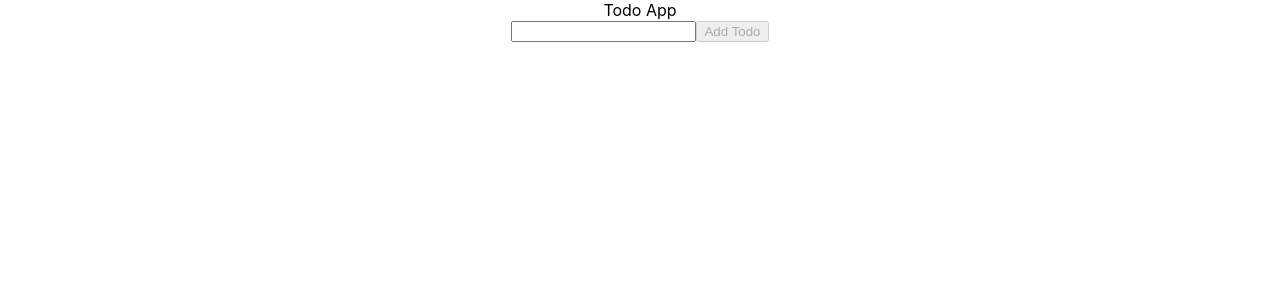
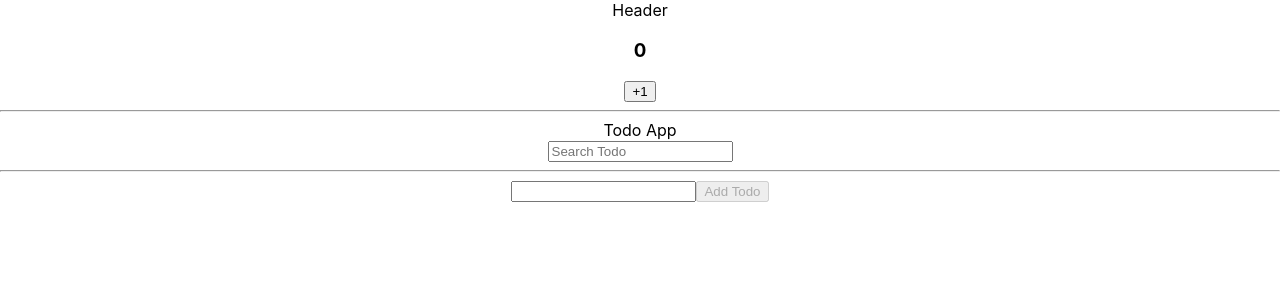
Before and after one commit to KeremAkkusDev/react-bootcamp, a React (Create React App) app: page / in a window 1280 px wide. Shown: the top 300 px of the page. Built offline with nearby package versions, Linux system fonts and the light colour scheme.

Commit message:
Using the Memo Hook (useMemo)

```diff
--- a/src/App.js
+++ b/src/App.js
@@ -1,10 +1,10 @@
 import "./App.css";
-import UseReducer from './UseReducer';
+import Memoization from './Memoization-UseCallback';
 /*
   import UseState from "./UseState";
   import UseEffect from './UseEffect';
   import UseRef from './UseRef';
-  import Memoization from './Memoization-UseCallback';
+  import UseReducer from './UseReducer';
   import Form from './Form';
   import Context from './Context';
   import Fetch from './Fetch';
@@ -16,12 +16,12 @@ import UseReducer from './UseReducer';
 function App() {
   return (
     <div className="App">
-      <UseReducer/>
+      <Memoization/>
       {/*
         <UseState/>
         <UseEffect/>
         <UseRef/>
-        <Memoization/>
+        <UseReducer/>
         <Form/>
         <Context/>
         <Fetch/>
```
